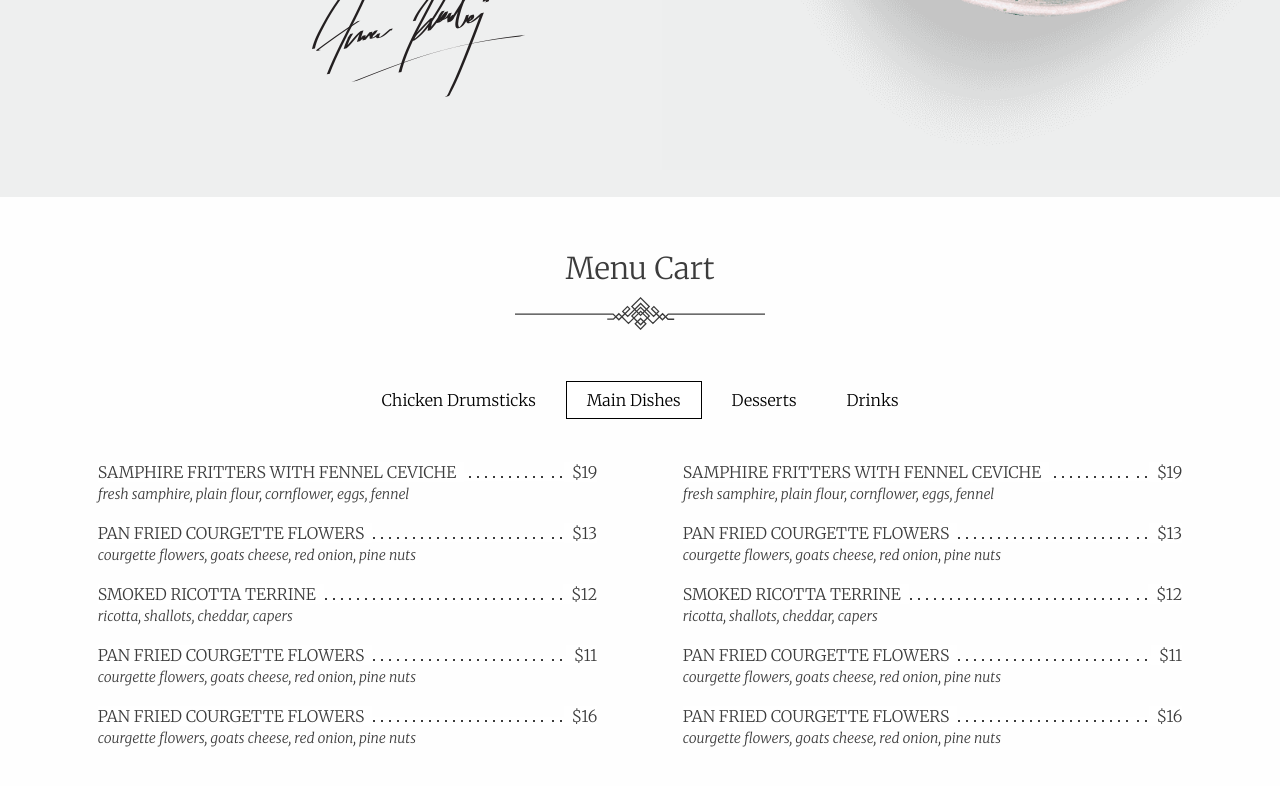
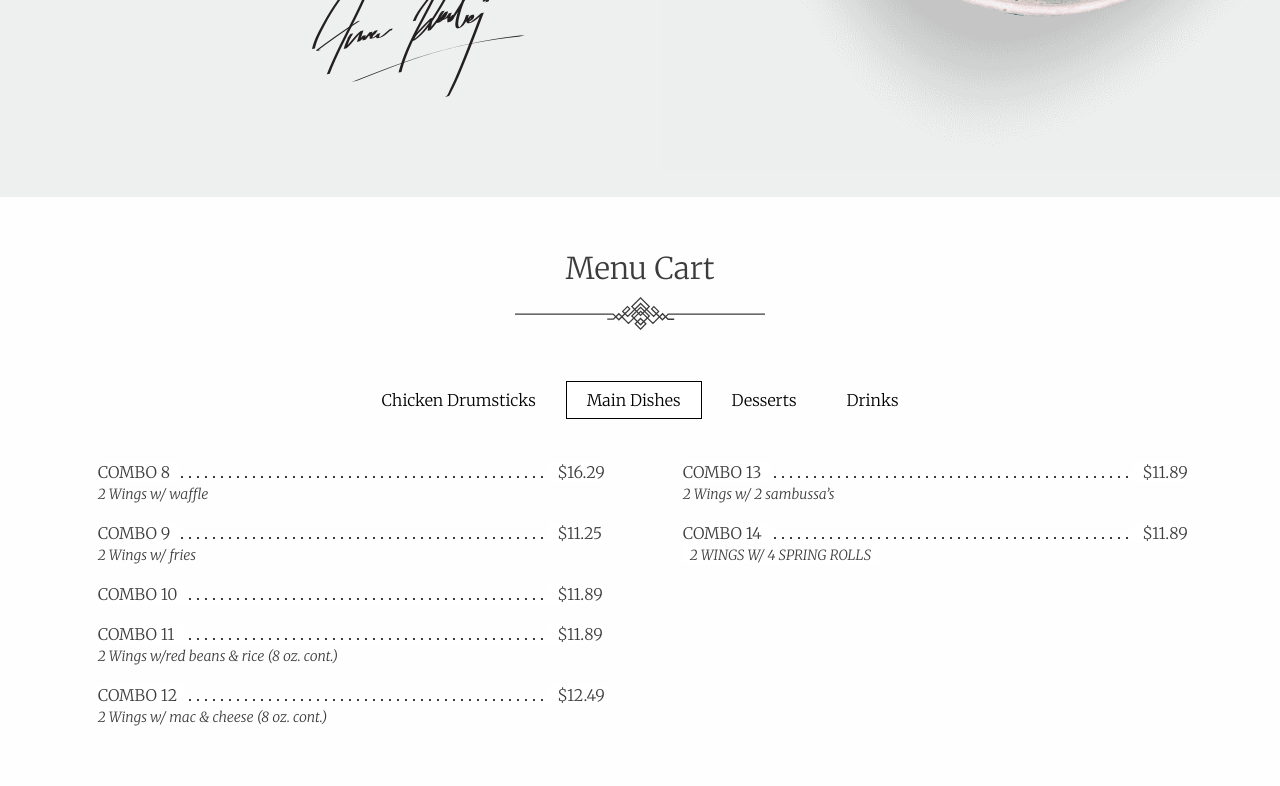
Before and after one commit to xsabilax/Seattle-Chicken-Express, a website: page index.html in a window 1280 px wide. Both pictures are taken after a click on the tab "Main Dishes". Shown: the part 2295-3081 px from the top of the page. Drawn offline with nearby package versions, Linux system fonts and the light colour scheme.

Commit message:
Update index.html

```diff
--- a/index.html
+++ b/index.html
@@ -271,7 +271,7 @@
             <!--.divider-->
             <ul class="menu-navigation" data-tabs data-match-height="true" id="example-tabs">
                 <li class="tabs-title is-active"><a class="m-anim" href="#panel1" aria-selected="true" data-text="Starters">Chicken Drumsticks</a></li>
-                <li class="tabs-title"><a class="m-anim" data-tabs-target="panel2" href="#panel2" data-text="Main Dishes">Main Dishes</a></li>
+                <li class="tabs-title"><a class="m-anim" data-tabs-target="panel2" href="#panel2" data-text="Chicken Wings">Main Dishes</a></li>
                 <li class="tabs-title"><a class="m-anim" data-tabs-target="panel3" href="#panel3" data-text="Desserts">Desserts</a></li>
                 <li class="tabs-title"><a class="m-anim" data-tabs-target="panel4" href="#panel4" data-text="Drinks">Drinks</a></li>
             </ul>
@@ -345,39 +345,39 @@
                         <div class="menu-section">
                             <table>
                                 <tr>
-                                    <td><span>SAMPHIRE FRITTERS WITH FENNEL CEVICHE </span></td>
-                                    <td><span>$19</span></td>
+                                    <td><span>Combo 8  </span></td>
+                                    <td><span>$16.29</span></td>
                                 </tr>
                                 <tr>
-                                    <td>fresh samphire, plain flour, cornflower, eggs, fennel</td>
+                                    <td>2 Wings w/ waffle </td>
                                 </tr>
                                 <tr>
-                                    <td><span>PAN FRIED COURGETTE FLOWERS</span></td>
-                                    <td><span>$13</span></td>
+                                    <td><span>Combo 9</span></td>
+                                    <td><span>$11.25</span></td>
                                 </tr>
                                 <tr>
-                                    <td>courgette flowers, goats cheese, red onion, pine nuts</td>
+                                    <td> 2 Wings w/ fries</td>
                                 </tr>
                                 <tr>
-                                    <td><span>SMOKED RICOTTA TERRINE</span></td>
-                                    <td><span>$12</span></td>
+                                    <td><span>Combo 10</span></td>
+                                    <td><span>$11.89</span></td>
                                 </tr>
                                 <tr>
-                                    <td>ricotta, shallots, cheddar, capers</td>
+                                    <td 2 Wings w /coleslaw (8 oz. cont.)</td>
                                 </tr>
                                 <tr>
-                                    <td><span>PAN FRIED COURGETTE FLOWERS</span></td>
-                                    <td><span>$11</span></td>
+                                    <td><span>Combo 11</span></td>
+                                    <td><span>$11.89</span></td>
                                 </tr>
                                 <tr>
-                                    <td>courgette flowers, goats cheese, red onion, pine nuts</td>
+                                    <td>2 Wings w/red beans & rice (8 oz. cont.)</td>
                                 </tr>
                                 <tr>
-                                    <td><span>PAN FRIED COURGETTE FLOWERS</span></td>
-                                    <td><span>$16</span></td>
+                                    <td><span>Combo 12</span></td>
+                                    <td><span>$12.49</span></td>
                                 </tr>
                                 <tr>
-                                    <td>courgette flowers, goats cheese, red onion, pine nuts</td>
+                                    <td> 2 Wings w/ mac & cheese (8 oz. cont.)</td>
                                 </tr>
                             </table>
                         </div>
@@ -385,40 +385,22 @@
                         <div class="menu-section">
                             <table>
                                 <tr>
-                                    <td><span>SAMPHIRE FRITTERS WITH FENNEL CEVICHE </span></td>
-                                    <td><span>$19</span></td>
+                                    <td><span>Combo 13</span></td>
+                                    <td><span>$11.89</span></td>
                                 </tr>
                                 <tr>
-                                    <td>fresh samphire, plain flour, cornflower, eggs, fennel</td>
+                                    <td>2 Wings w/ 2 sambussa’s</td>
                                 </tr>
                                 <tr>
-                                    <td><span>PAN FRIED COURGETTE FLOWERS</span></td>
-                                    <td><span>$13</span></td>
+                                    <td><span>Combo 14</span></td>
+                                    <td><span>$11.89</span></td>
                                 </tr>
                                 <tr>
-                                    <td>courgette flowers, goats cheese, red onion, pine nuts</td>
+                                    <td><span> 2 wings w/ 4 spring rolls</span></td>
+
                                 </tr>
                                 <tr>
-                                    <td><span>SMOKED RICOTTA TERRINE</span></td>
-                                    <td><span>$12</span></td>
-                                </tr>
-                                <tr>
-                                    <td>ricotta, shallots, cheddar, capers</td>
-                                </tr>
-                                <tr>
-                                    <td><span>PAN FRIED COURGETTE FLOWERS</span></td>
-                                    <td><span>$11</span></td>
-                                </tr>
-                                <tr>
-                                    <td>courgette flowers, goats cheese, red onion, pine nuts</td>
-                                </tr>
-                                <tr>
-                                    <td><span>PAN FRIED COURGETTE FLOWERS</span></td>
-                                    <td><span>$16</span></td>
-                                </tr>
-                                <tr>
-                                    <td>courgette flowers, goats cheese, red onion, pine nuts</td>
-                                </tr>
+
                             </table>
                         </div>
                         <!--.menu-section-->
```
